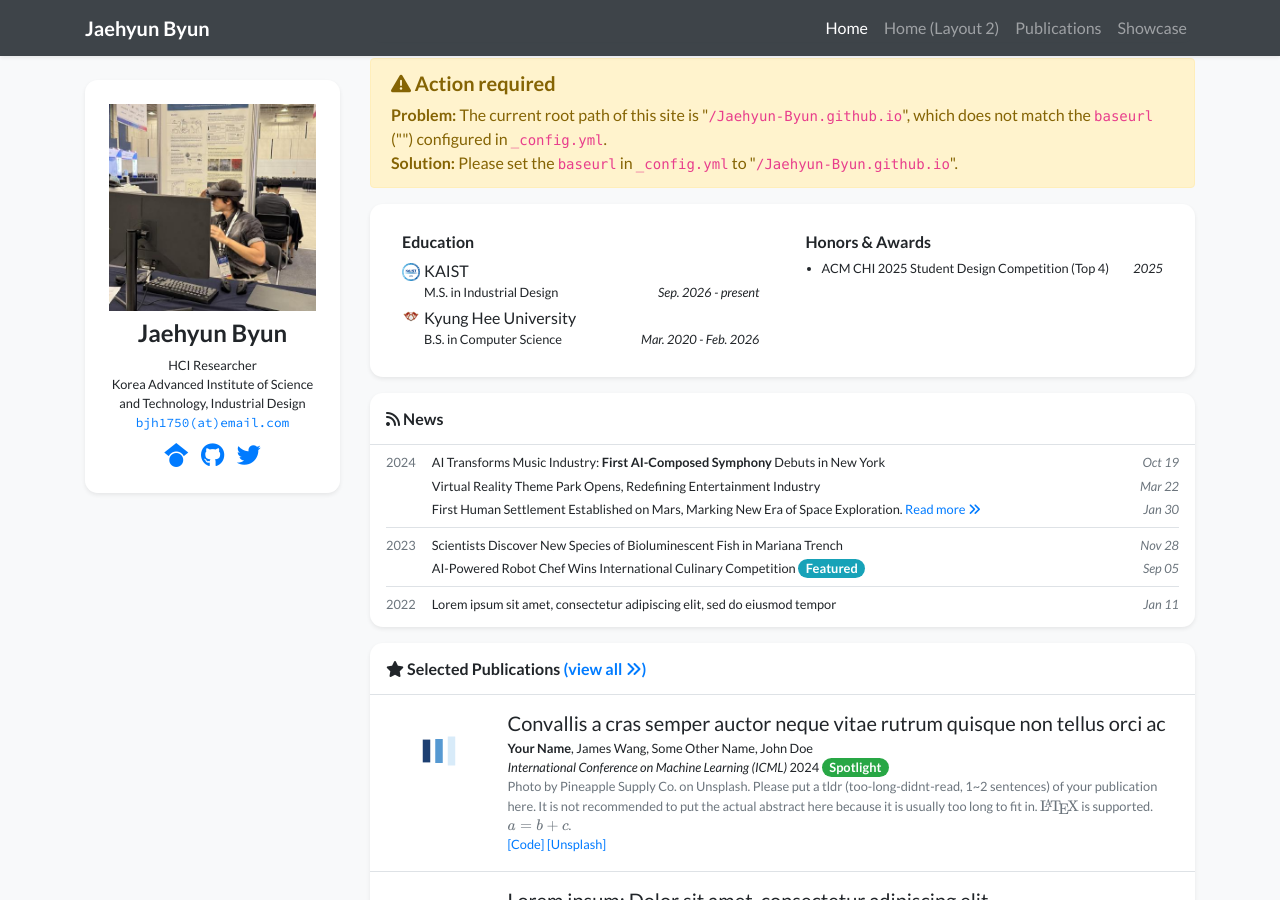
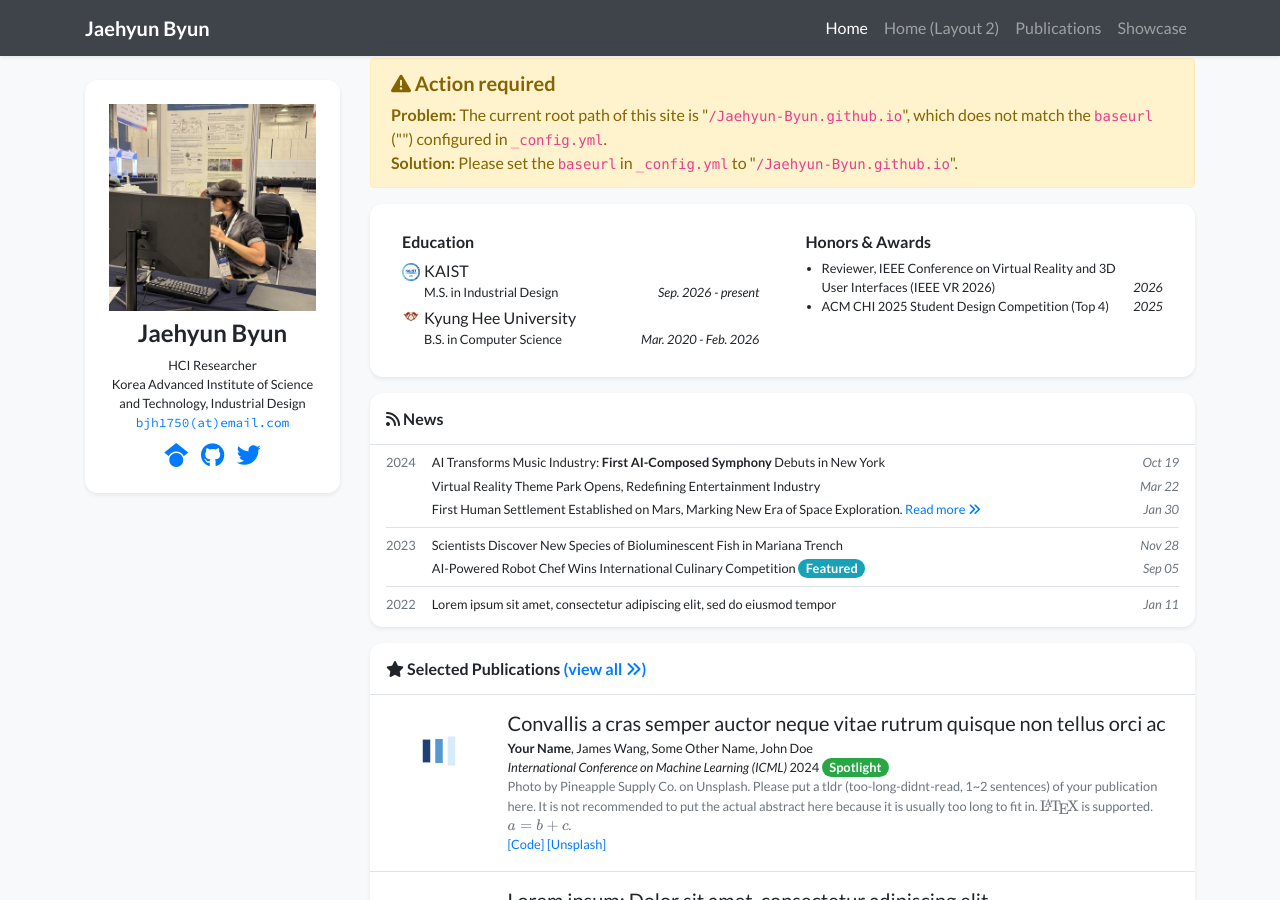
Before and after one commit to Jaehyun-Byun/Jaehyun-Byun.github.io, a Jekyll site: the page built from index.html, in a window 1280 px wide and 900 px high, scrolled down 328 px. Built offline with Jekyll 4.4.1, drawn with Linux system fonts in a browser that asks for light colours; nearby versions of some CDN libraries; a style sheet for code colours, icons or effects is not loaded.

Commit message:
Update profile.yml

```diff
--- a/_data/profile.yml
+++ b/_data/profile.yml
@@ -52,6 +52,8 @@ education:
 #   date: Sep. 2019 - Jul. 2021
 
 awards:
+- name: Reviewer, IEEE Conference on Virtual Reality and 3D User Interfaces (IEEE VR 2026)
+  date: 2026
 - name: ACM CHI 2025 Student Design Competition (Top 4)
   date: 2025
 
```
